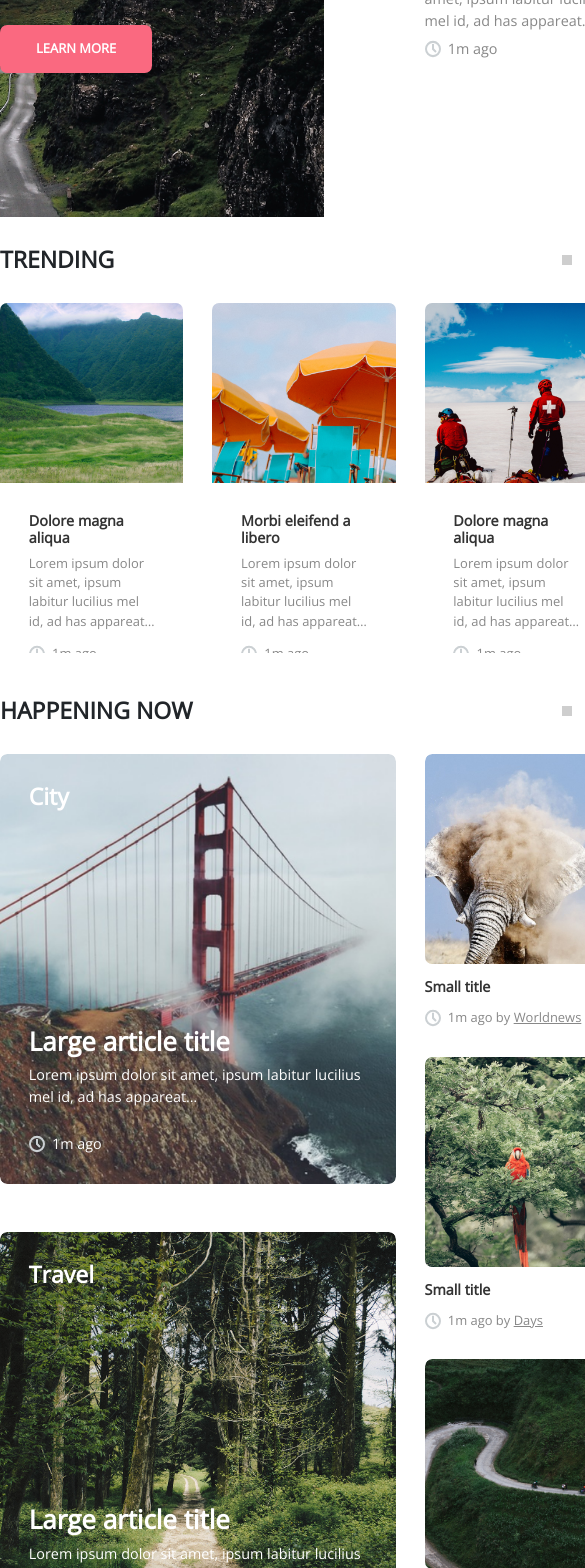
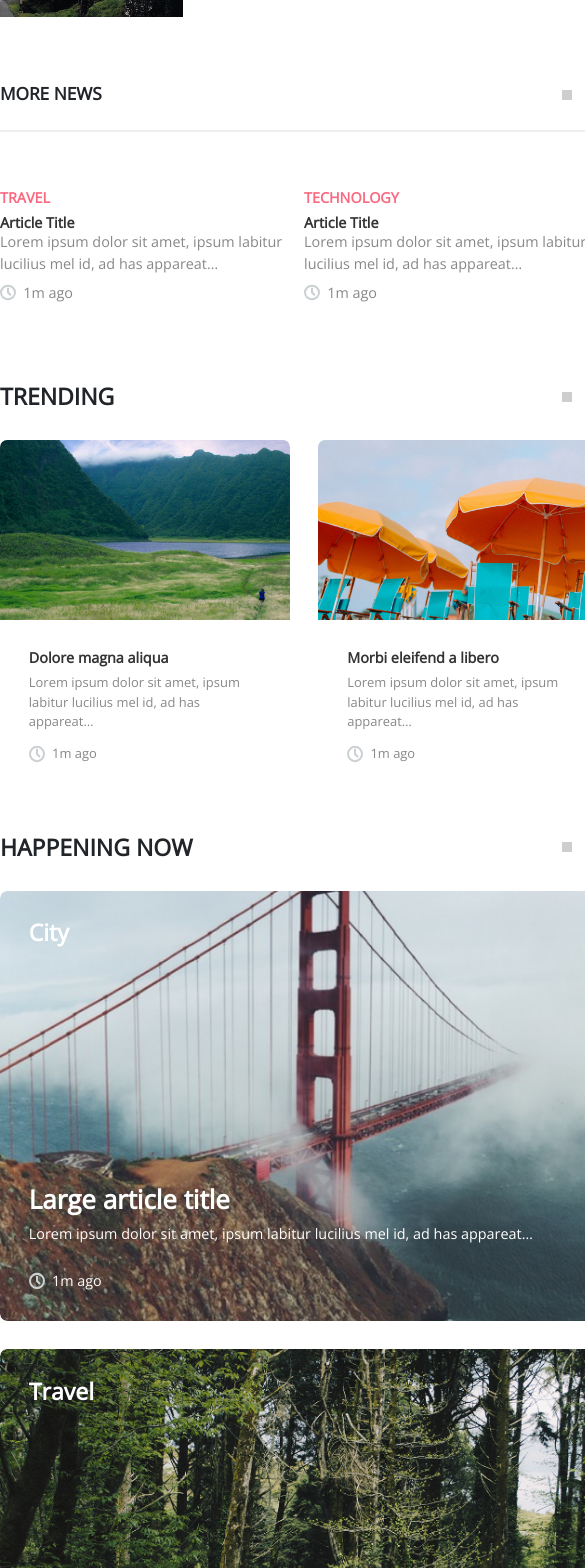
Before and after one commit to FieldMarshallVague/radix-mock-up, a Vue app: page / in a window 390 px wide. Shown: the part 432-2000 px from the top of the page, 585 px wide, since content can reach past the window. Built offline with nearby package versions, Linux system fonts and the light colour scheme; grey boxes are pictures that could not be loaded.

Commit message:
responsive stylings

```diff
--- a/src/components/Footer.vue
+++ b/src/components/Footer.vue
@@ -63,7 +63,13 @@ footer{
 }
 
 .footer-content {
-  width: 1160px;
+  width:100%;
+  max-width: 1160px;
+
+  @media screen and (max-width:1799px){
+    max-width: 1160px;
+  }
+
   margin: 3rem auto;
 
   display:grid;
@@ -73,14 +79,28 @@ footer{
   grid-gap:var(--grid-gap);
   grid-template-areas:
     "logo links1 links2 links3 . . search search search . social social";
+}
 
-  @media screen and (max-width: 992px){
-    // grid-template-columns: auto;
-    // grid-template-rows: 80px 100px 80px;
-    // grid-template-areas:
-    //   "hero . ."
-    //   "."
-    //   ".";
+
+@media screen and (max-width:1439px){
+  .footer-content{
+    max-width: 608px;
+    grid-template-columns: repeat(8, [col-start] 1fr [col-end]);
+    grid-template-areas:
+      "logo . . .  links1 links2 links3 ."
+      "search search search search . social social social";
+  }
+}
+
+@media screen and (max-width:767px){
+  .footer-content{
+    max-width: 608px;
+    grid-template-columns: repeat(3, [col-start] 1fr [col-end]);
+    grid-template-areas:
+      "logo logo logo"
+      "links1 links2 links3"
+      "search search search"
+      "social social social";
   }
 }
 
--- a/src/components/HappeningNow.vue
+++ b/src/components/HappeningNow.vue
@@ -221,4 +221,48 @@ ul.side-bar li picture img {
   margin-top: 1em;
 }
 
+@media screen and (max-width:1439px){
+  .articles{
+    max-width: 608px;
+
+    grid-template-columns: repeat(8, [col-start] 1fr [col-end]);
+    grid-gap: 0 var(--grid-gap);
+  }
+
+  ul.main {
+    grid-column-start: col-start 1;
+    grid-column-end: col-end 8;
+    margin-bottom: 0;
+
+    li{
+      margin-bottom: var(--grid-gap);
+    }
+  }
+
+  ul.side-bar {
+    grid-column-start: col-start 1;
+    grid-column-end: col-end 8;
+
+    display:grid;
+    align-content: start;
+    grid-template-rows: auto;
+    grid-template-columns: 1fr 1fr;
+    grid-gap: var(--grid-gap);
+    grid-template-areas: "left right";
+
+    li.item-0 {
+      grid-area: left;
+    }
+
+    li.item-1 {
+      grid-area: right;
+    }
+
+    .item-2{
+      display:none;
+    }
+  }
+
+}
+
 </style>
--- a/src/components/Hero.vue
+++ b/src/components/Hero.vue
@@ -83,4 +83,11 @@ export default Vue.extend({
     margin-top:1rem;
   }
 }
+
+
+@media screen and (max-width: 1439px){
+  .hero {
+    height: 400px;
+  }
+}
 </style>
--- a/src/components/HeroImage.vue
+++ b/src/components/HeroImage.vue
@@ -35,4 +35,24 @@ export default Vue.extend({
   position: absolute;
   right: 0;
 }
+
+@media screen and (max-width: 1439px){
+  .hero-image{
+    height: 400px;
+  }
+
+  /* todo: hacky cludge, replace with proper responsive implementation. */
+
+  .hero-image picture img {
+    height: 400px;
+    object-fit: cover;
+    position: absolute;
+    width: 200%;
+    overflow: hidden;
+    left: 0;
+    margin-left: -35%;
+    max-width: 95vw;
+  }
+}
+
 </style>
--- a/src/components/MoreNews.vue
+++ b/src/components/MoreNews.vue
@@ -77,8 +77,8 @@ export default Vue.extend({
   margin-top: 4rem;
   margin-right: -100px;
 }
+
 @media screen and (max-width:1799px){
-
   .more-news{
     margin-right: 0;
   }
@@ -133,4 +133,14 @@ export default Vue.extend({
   }
 }
 
+@media screen and (max-width:1439px){
+  ul{
+    display:flex;
+    flex-direction:row;
+  }
+  ul li {
+    flex-basis: 0 1 50%;
+
+  }
+}
 </style>
--- a/src/components/Trending.vue
+++ b/src/components/Trending.vue
@@ -72,7 +72,7 @@ export default Vue.extend({
 
 <style scoped lang="scss">
 
-ul {
+.trending ul {
 
   display:grid;
   align-content: start;
@@ -103,7 +103,20 @@ ul {
 
 }
 
-ul li picture{
+@media screen and (max-width:1439px){
+  .trending ul{
+    grid-template-columns: repeat(8,  [col-start] 1fr  [col-end]);
+    grid-gap: var(--grid-gap);
+    grid-template-areas:
+      "item-1 item-1 item-1 item-1 item-2 item-2 item-2 item-2";
+  }
+
+  .item-2{
+    display:none;
+  }
+}
+
+.trending ul li picture{
 
   img {
     width: 100%;
--- a/src/custom.scss
+++ b/src/custom.scss
@@ -47,11 +47,6 @@ Now it is OK to import Bootstrap stuff
 body {
   font-family: 'Open Sans', sans-serif;
   font-size:0.9rem;
-}
-
-
-button:focus {
-  outline: none;
 }
 
 /*
--- a/src/views/Home.vue
+++ b/src/views/Home.vue
@@ -49,11 +49,8 @@ export default Vue.extend({
 <style scoped lang="scss">
 
 .home{
+
   width: 1160px;
-
-  @media screen and (max-width:767px){
-    max-width: 608px;
-  }
 
   margin-left:auto;
   margin-right:auto;
@@ -67,16 +64,6 @@ export default Vue.extend({
     "hero hero hero hero hero hero hero hero hero hero more-news more-news"
     "trending trending trending trending trending trending trending trending trending trending trending trending"
     "happening-now happening-now happening-now happening-now happening-now happening-now happening-now happening-now happening-now happening-now happening-now happening-now";
-
-  @media screen and (max-width: 992px){
-    // grid-template-columns: auto;
-    // grid-template-rows: 80px 100px 80px;
-    // grid-template-areas:
-    //   "hero . ."
-    //   "."
-    //   ".";
-  }
-
 
 }
 
@@ -134,4 +121,44 @@ export default Vue.extend({
   }
 }
 
+@media screen and (max-width:1439px){
+  .home{
+
+    max-width: 608px;
+
+    grid-template-columns: repeat(8, [col-start] 1fr [col-end]);
+    grid-gap: 0 var(--grid-gap);
+    grid-template-areas:
+      "hero hero hero hero hero hero hero hero"
+      "more-news more-news more-news more-news more-news more-news more-news more-news"
+      "trending trending trending trending trending trending trending trending"
+      "happening-now happening-now happening-now happening-now happening-now happening-now happening-now happening-now";
+  }
+  .hero-image {
+    grid-area: hero-start / hero-start / hero-end / hero-end;
+  }
+  .hero {
+    grid-area: hero-start / hero-start / hero-end / hero-end;
+  }
+}
+
+@media screen and (max-width:767px){
+  .home{
+
+    grid-template-columns: repeat(4, [col-start] 1fr [col-end]);
+    grid-gap: 0 var(--grid-gap);
+    grid-template-areas:
+      "hero hero hero hero"
+      "more-news more-news more-news more-news"
+      "trending trending trending trending"
+      "happening-now happening-now happening-now happening-now";
+  }
+  .hero-image {
+    grid-area: hero-start / hero-start / hero-end / hero-end;
+  }
+  .hero {
+    grid-area: hero-start / hero-start / hero-end / hero-end;
+  }
+}
+
 </style>
```
Also changed, not shown: 2 other files (tests, documents, lock files or other folders).
